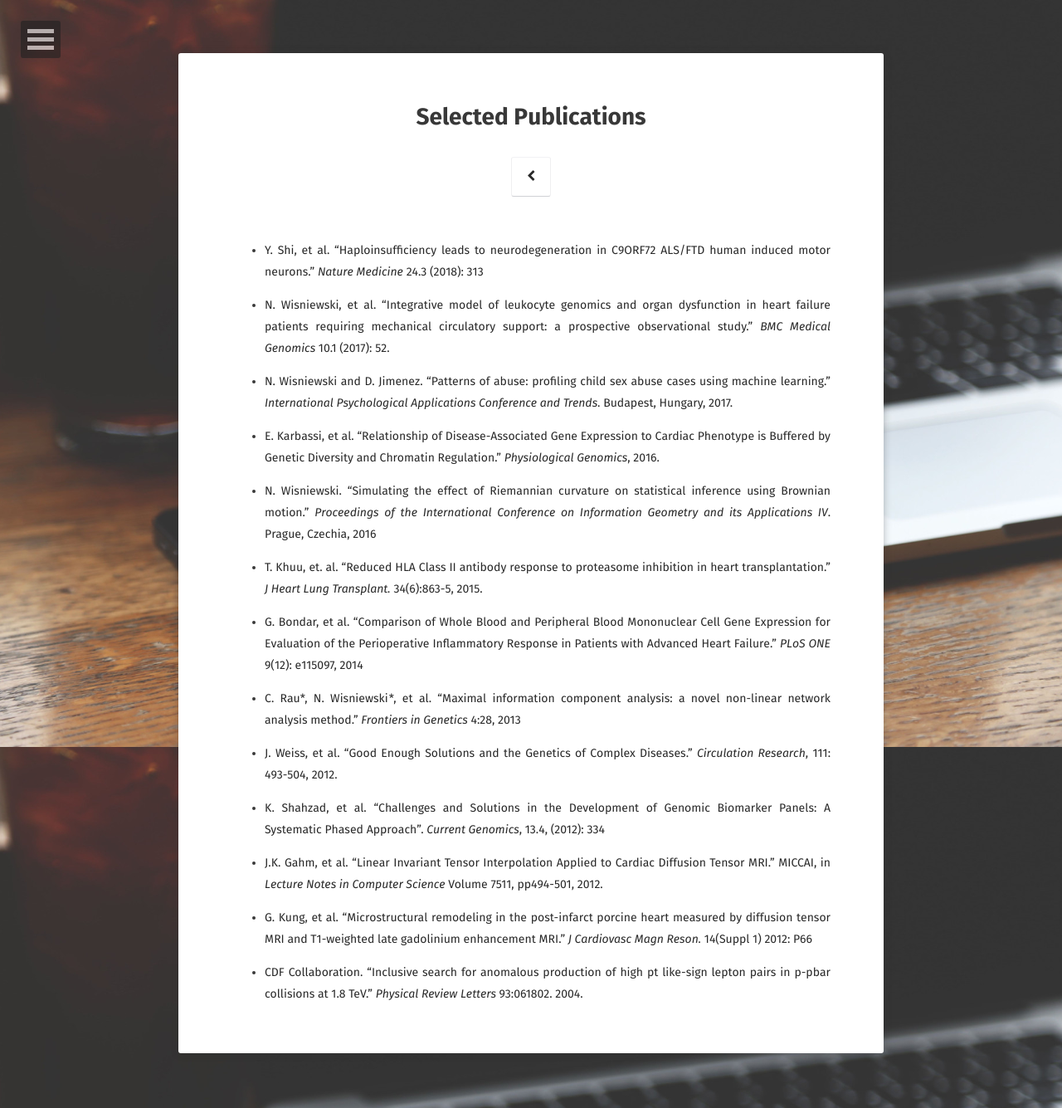
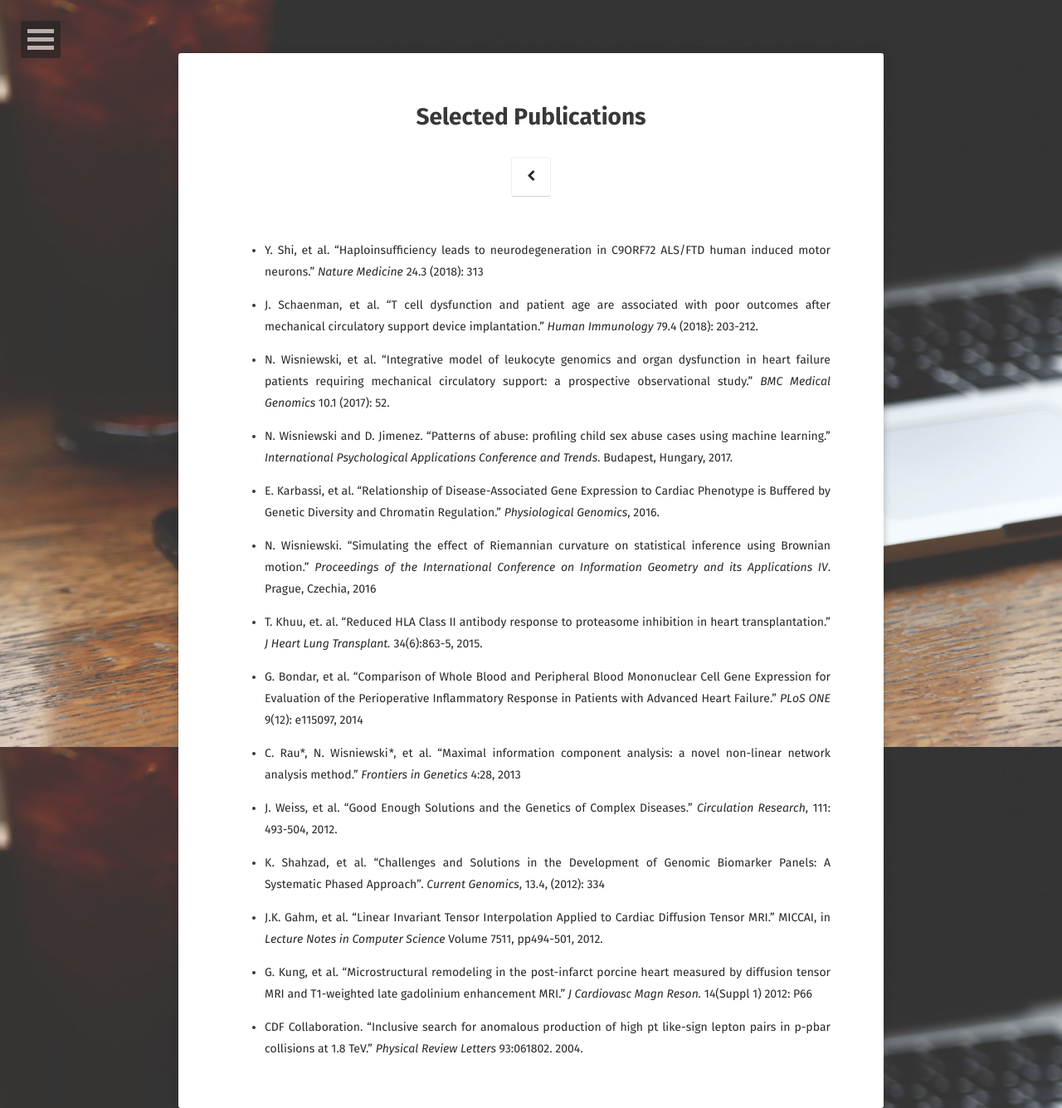
Before and after one commit to nwisn/nwisn.github.io, a Jekyll site: the page built from publications/index.md, in a window 1280 px wide. Shown: the whole page at 83% size. Built offline with Jekyll 4.4.1, drawn with Linux system fonts in a browser that asks for light colours; some web fonts are replaced.

Commit message:
pubs update

```diff
--- a/publications/index.md
+++ b/publications/index.md
@@ -11,6 +11,8 @@ a {text-decoration: none;}
 </style>
 
 * [Y. Shi, et al. "Haploinsufficiency leads to neurodegeneration in C9ORF72 ALS/FTD human induced motor neurons." <em>Nature Medicine</em> 24.3 (2018): 313](https://www.nature.com/articles/nm.4490)
+
+* [J. Schaenman, et al. "T cell dysfunction and patient age are associated with poor outcomes after mechanical circulatory support device implantation." <em>Human Immunology</em> 79.4 (2018): 203-212.](https://www.sciencedirect.com/science/article/abs/pii/S0198885918300223)
 
 * [N. Wisniewski, et al. "Integrative model of leukocyte genomics and organ dysfunction in heart failure patients requiring mechanical circulatory support: a prospective observational study." <em>BMC Medical Genomics</em> 10.1 (2017): 52.](https://bmcmedgenomics.biomedcentral.com/articles/10.1186/s12920-017-0288-8)
 
```
